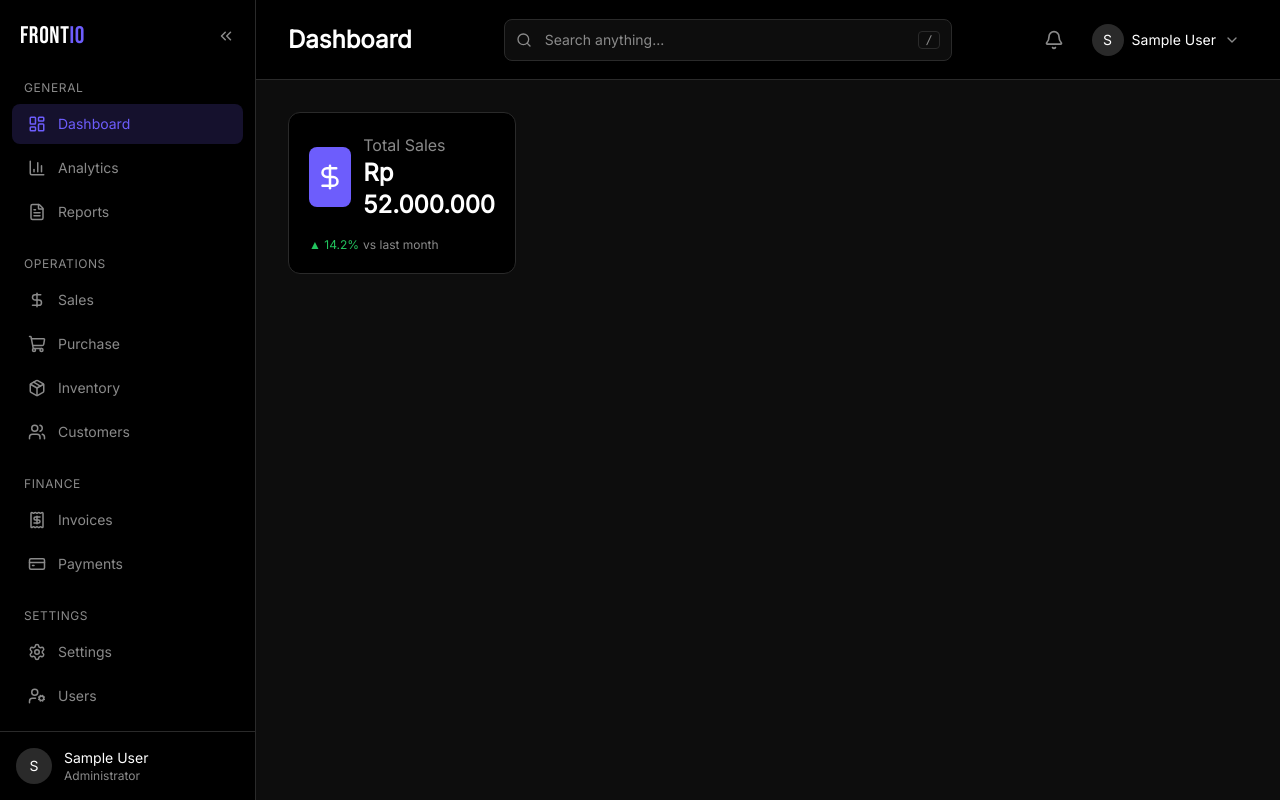
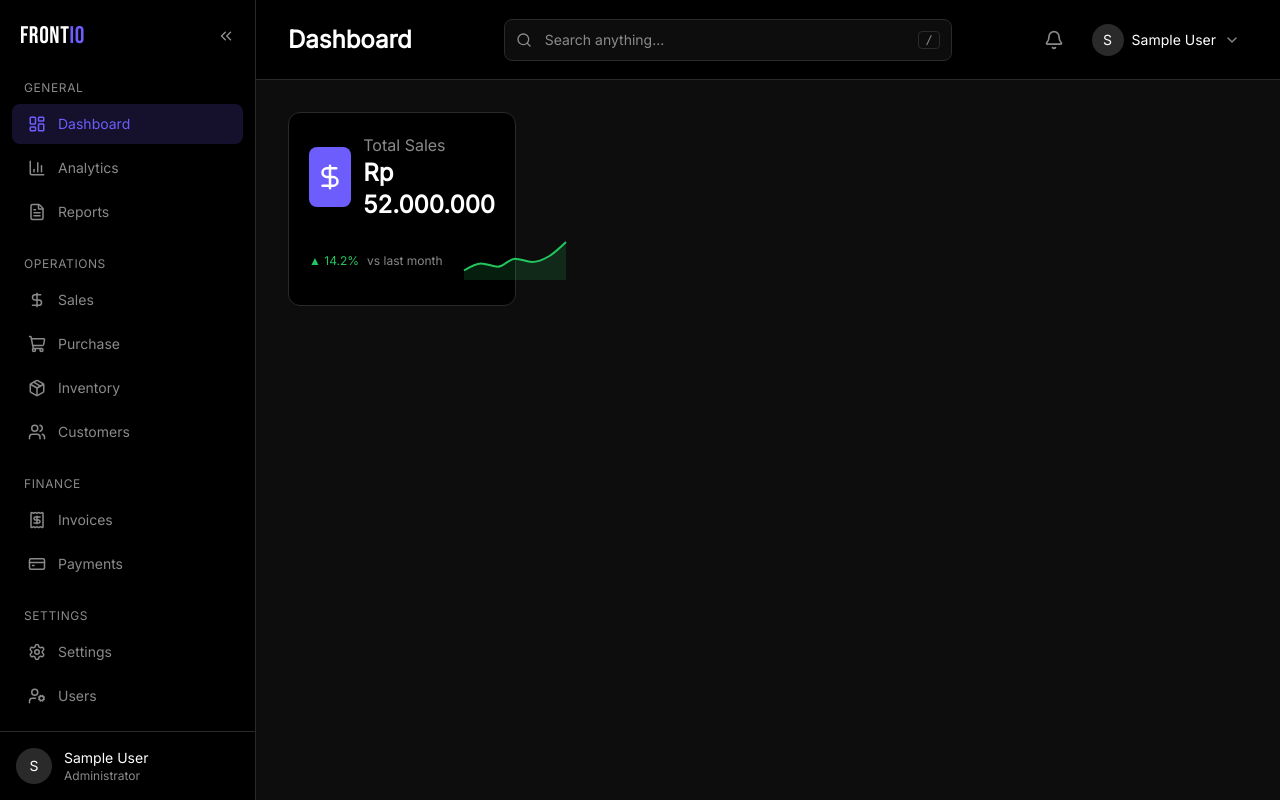
Before and after one commit to sen-17/FrontIO, a React (Vite) app in the folder frontend/: page /dashboard in a window 1280 px wide. Built offline with nearby package versions, Linux system fonts and the light colour scheme; sample sign-in values are in the browser's storage.

Commit message:
feat: add sparkline charts to stat cards

```diff
--- a/frontend/src/components/dashboard/StatCard.tsx
+++ b/frontend/src/components/dashboard/StatCard.tsx
@@ -1,5 +1,6 @@
 import { Icon } from "lucide-react";
 import type { ComponentType } from "react";
+import { AreaChart, Area, ResponsiveContainer } from 'recharts'
 
 interface Props {
     icon: ComponentType<{
@@ -11,11 +12,15 @@ interface Props {
     change: string
     trend: 'up' | 'down'
     period: string
+    sparklineData: number[]
 }
 
-export default function StatCard({icon: Icon, label, value, change, trend, period}: Props){
+export default function StatCard({icon: Icon, label, value, change, trend, period, sparklineData}: Props){
+    const chartData = sparklineData.map((val, index) => ({index, val}))
+    const sparklineColor = trend === 'up' ? '#22c55e' : '#ef4444'
+
     return (
-        <div className="bg-black-950 border border-gray-700 rounded-xl p-5 flex-1">
+        <div className="bg-black-950 border border-gray-700 rounded-xl p-5 flex-1 justify-between">
             <div className="flex items-center gap-3 mb-4">
                 <div className="w-15 h-15 rounded-lg bg-primary flex items-center justify-center">
                     <Icon size={30} className="text-white"/>
@@ -26,11 +31,28 @@ export default function StatCard({icon: Icon, label, value, change, trend, perio
                 </div>
             </div>
 
-            <div className="flex items-center gap-1 text-xs">
-                <span className={trend === 'up' ? 'text-success' : 'text-error'}>
-                    {trend === 'up' ? '▲' : '▼'} {change}
-                </span>
-                <span className="text-gray-500">{period}</span>
+            <div className="flex justify-between gap-4">
+                <div className="flex items-center gap-2 text-xs text-nowrap">
+                    <span className={trend === 'up' ? 'text-success' : 'text-error'}>
+                        {trend === 'up' ? '▲' : '▼'} {change}
+                    </span>
+                    <span className="text-gray-500">{period}</span>
+                </div>
+
+                <div className="w-28 h-12 shrink-0">
+                    <ResponsiveContainer width="100%" height="100%">
+                        <AreaChart data={chartData}>
+                            <Area
+                              type="monotone"
+                              dataKey="val"
+                              stroke={sparklineColor}
+                              fill={sparklineColor}
+                              fillOpacity={0.15}
+                              strokeWidth={2}
+                            />
+                        </AreaChart>
+                    </ResponsiveContainer>
+                </div>
             </div>
         </div>
     )
--- a/frontend/src/pages/Dashboard.tsx
+++ b/frontend/src/pages/Dashboard.tsx
@@ -13,6 +13,7 @@ export default function Dashboard() {
           change="14.2%"
           trend="up"
           period="vs last month"
+          sparklineData={[20, 35, 28, 45, 38, 50, 80]}
         />
       </div>
     </AppShell>
```
